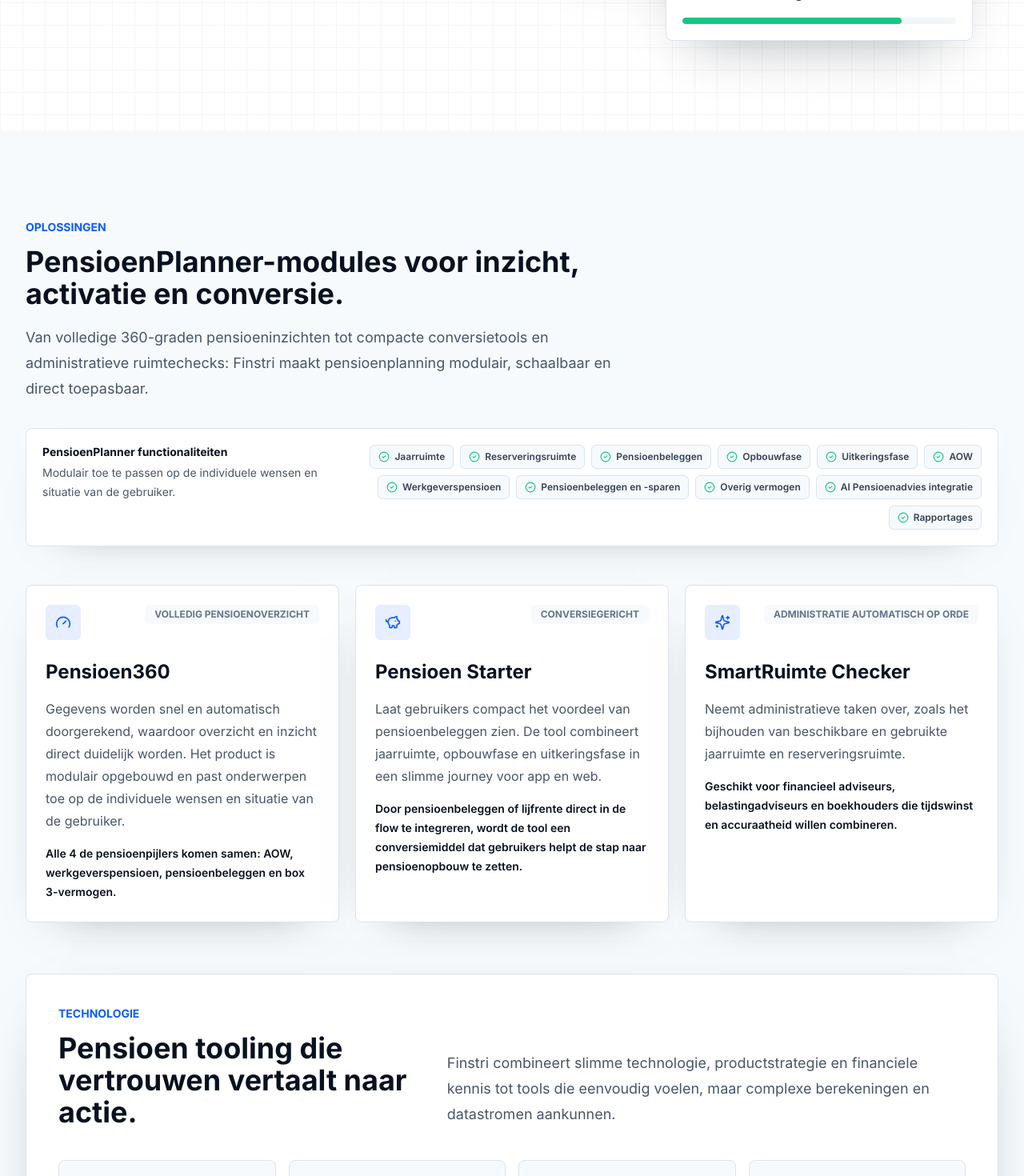
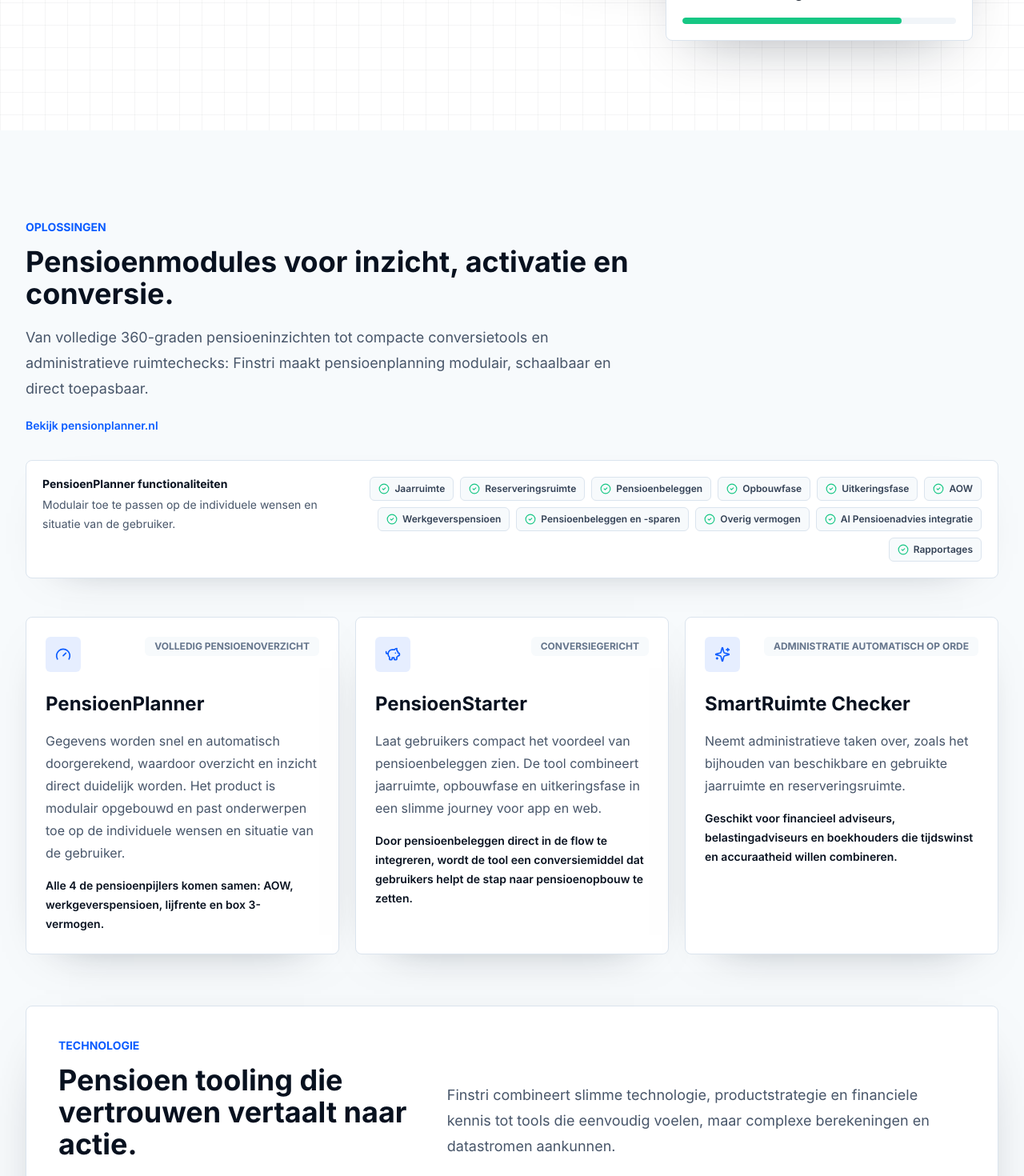
Before and after one commit to bobberg/finstri, a React (Vite) app: page / in a window 1280 px wide. Shown: the part 809-2279 px from the top of the page at 80% size. Built offline with nearby package versions, Linux system fonts and the light colour scheme.

Commit message:
added link to pensionplanner.nl

```diff
--- a/src/components/Hero.tsx
+++ b/src/components/Hero.tsx
@@ -105,7 +105,7 @@
               <div className="flex items-center justify-between gap-4">
                 <div>
                   <p className="text-sm font-semibold text-slate-300">
-                    Pensioen360
+                    PensioenPlanner
                   </p>
                   <h2 className="mt-1 text-xl font-bold tracking-normal sm:text-2xl">
                     Pensioenoverzicht
--- a/src/components/Solutions.tsx
+++ b/src/components/Solutions.tsx
@@ -10,7 +10,7 @@
 } from "lucide-react";
 import Section from "./ui/Section";
 
-const pensioen360Features = [
+const pensioenPlannerFeatures = [
   "Jaarruimte",
   "Reserveringsruimte",
   "Pensioenbeleggen",
@@ -27,21 +27,21 @@
 const products = [
   {
     icon: Gauge,
-    title: "Pensioen360",
+    title: "PensioenPlanner",
     eyebrow: "Volledig pensioenoverzicht",
     description:
       "Gegevens worden snel en automatisch doorgerekend, waardoor overzicht en inzicht direct duidelijk worden. Het product is modulair opgebouwd en past onderwerpen toe op de individuele wensen en situatie van de gebruiker.",
     detail:
-      "Alle 4 de pensioenpijlers komen samen: AOW, werkgeverspensioen, pensioenbeleggen en box 3-vermogen.",
+      "Alle 4 de pensioenpijlers komen samen: AOW, werkgeverspensioen, lijfrente en box 3-vermogen.",
   },
   {
     icon: PiggyBank,
-    title: "Pensioen Starter",
+    title: "PensioenStarter",
     eyebrow: "Conversiegericht",
     description:
       "Laat gebruikers compact het voordeel van pensioenbeleggen zien. De tool combineert jaarruimte, opbouwfase en uitkeringsfase in een slimme journey voor app en web.",
     detail:
-      "Door pensioenbeleggen of lijfrente direct in de flow te integreren, wordt de tool een conversiemiddel dat gebruikers helpt de stap naar pensioenopbouw te zetten.",
+      "Door pensioenbeleggen direct in de flow te integreren, wordt de tool een conversiemiddel dat gebruikers helpt de stap naar pensioenopbouw te zetten.",
   },
   {
     icon: Sparkles,
@@ -87,12 +87,22 @@
       <div className="max-w-3xl">
         <p className="text-sm font-bold uppercase text-ocean">Oplossingen</p>
         <h2 className="mt-3 text-3xl font-bold leading-tight tracking-normal text-ink sm:text-4xl">
-          PensioenPlanner-modules voor inzicht, activatie en conversie.
+          Pensioenmodules voor inzicht, activatie en conversie.
         </h2>
         <p className="mt-5 text-lg leading-8 text-slate-600">
           Van volledige 360-graden pensioeninzichten tot compacte conversietools
           en administratieve ruimtechecks: Finstri maakt pensioenplanning
           modulair, schaalbaar en direct toepasbaar.
+        </p>
+        <p className="mt-4">
+          <a
+            href="https://pensionplanner.nl"
+            target="_blank"
+            rel="noreferrer"
+            className="inline-flex items-center text-sm font-semibold text-ocean underline-offset-4 transition hover:text-ocean/80 hover:underline"
+          >
+            Bekijk pensionplanner.nl
+          </a>
         </p>
       </div>
 
@@ -108,7 +118,7 @@
             </p>
           </div>
           <div className="flex flex-1 flex-wrap gap-2 lg:justify-end">
-            {pensioen360Features.map((feature) => (
+            {pensioenPlannerFeatures.map((feature) => (
               <span
                 key={feature}
                 className="inline-flex items-center gap-1.5 rounded-md border border-line bg-cloud px-2.5 py-1.5 text-xs font-semibold text-slate-700"
```
